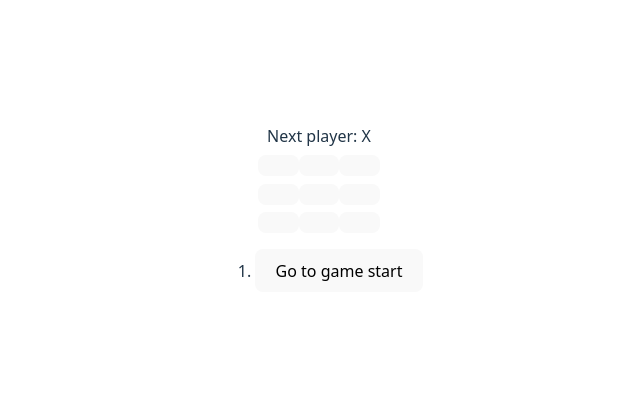
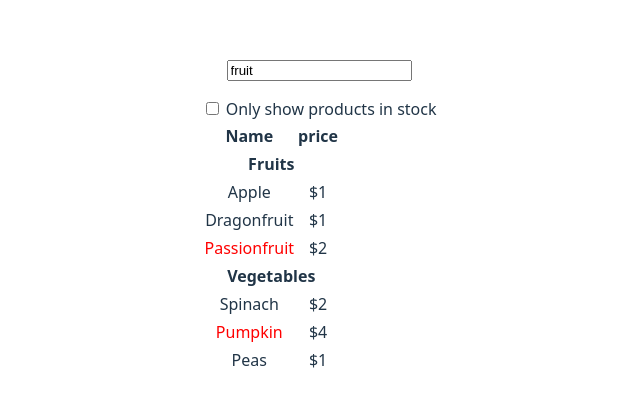
Before and after one commit to kingpark-eng/react-study, a React (Vite) app in the folder create-next-app/example/: page / in a window 1280 px wide. Shown: the part 184-588 px from the top of the page, without its empty margins (321-961 px from the left). Built offline with nearby package versions, Linux system fonts and the light colour scheme.

Commit message:
thinking-in-react finish and make old folder

```diff
--- a/create-next-app/example/src/App.jsx
+++ b/create-next-app/example/src/App.jsx
@@ -2,102 +2,91 @@ import { useState } from 'react'
 import reactLogo from './assets/react.svg'
 import viteLogo from '/vite.svg'
 import './App.css'
-import Square from './components/Square'
-import calculateWinner from './components/CalculateWinner'
 
-function Board({xIsNext, squares, onPlay}){
-  // const [xIsNext, setXIsNext] = useState(true);
-  // const [squares, setSquares] = useState(Array(9).fill(null));
+// https://ko.react.dev/learn/thinking-in-react
+const ProductCategoryRow=({category})=>{
+  return (
+    <tr>
+      <th colspan="2">{category}</th>
+    </tr>
+  );
+}
 
-  //이벤트 처리함수는 handle명칭사용
-  const handleClick=(i)=>{
-    if(squares[i] || calculateWinner(squares)){
-      return;
+const ProductRow=({product})=>{
+
+  const name = product.stocked ? product.name : <span style={{color:'red'}}>{product.name}</span>;
+
+  return (
+    <tr>
+      <td>{name}</td>
+      <td>{product.price}</td>
+    </tr>
+  )
+}
+
+const SearchBar=({filterText, inStockOnly, onFilterTextChange, onInStockOnlyChange})=>{
+  return (
+    <form>
+      <input type='text' placeholder='Search...' value={filterText} onChange={(e)=>onFilterTextChange(e.target.value)}/><p></p>
+      <label>
+        <input type="checkbox" checked={inStockOnly} onChange={(e)=>onInStockOnlyChange(e.target.checked)}/>{' '}Only show products in stock
+      </label>
+    </form>
+  );
+}
+
+const ProductTable=({products})=>{
+  const rows=[];
+  let lastCategory=null;
+
+  // map((element, index, array)=>{   //현재 요소, 현재 인덱스, 원본 배열 전체
+  // foreach() => 요소를 돌리고 배열을 반환하지않음.
+  products.forEach((element)=> {
+    if(element.category !== lastCategory){
+      rows.push(
+        <ProductCategoryRow category={element.category} key={element.category}/>
+      );
     }
-    const nextSquares = squares.slice();  //배열 복사
-    if(xIsNext){
-      nextSquares[i]='X';
-    }else{
-      nextSquares[i]='O';
-    }
-    // setSquares(nextSquares);
-    // setXIsNext(!xIsNext);
-    onPlay(nextSquares);
-  }
+    rows.push(
+      <ProductRow product={element} key={element.name} />
+    );
+    lastCategory=element.category;
+  });
 
-  const winner = calculateWinner(squares);
-  let status;
-  if(winner){
-    status = "Winner: " + winner;
-  }else{
-    status = "Next player: " + (xIsNext ? "X" : "O");
-  }
+  return (
+    <table>
+      <thead>
+        <tr>
+          <th>Name</th>
+          <th>price</th>
+        </tr>
+      </thead>
+      <tbody>{rows}</tbody>
+    </table>
+  );
+}
+
+const FilterableProductTable=({products})=>{
+  const [filterText, setFilterText] = useState('fruit');
+  const [inStockOnly, setInStockOnly] = useState(false);
 
   return (
     <>
-      <div className="status">{status}</div>
-      <div className="board-row">
-        <Square value={squares[0]} onSquareClick={()=>handleClick(0)}/>
-        <Square value={squares[1]} onSquareClick={()=>handleClick(1)}/>
-        <Square value={squares[2]} onSquareClick={()=>handleClick(2)}/>
-      </div>
-      <div className="board-row">
-        <Square value={squares[3]} onSquareClick={()=>handleClick(3)}/>
-        <Square value={squares[4]} onSquareClick={()=>handleClick(4)}/>
-        <Square value={squares[5]} onSquareClick={()=>handleClick(5)}/>
-      </div>
-      <div className="board-row">
-        <Square value={squares[6]} onSquareClick={()=>handleClick(6)}/>
-        <Square value={squares[7]} onSquareClick={()=>handleClick(7)}/>
-        <Square value={squares[8]} onSquareClick={()=>handleClick(8)}/>
-      </div>
+      <SearchBar filterText={filterText} inStockOnly={inStockOnly} onFilterTextChange={setFilterText} onInStockOnlyChange={setInStockOnly}/>
+      <ProductTable products={products} filterText={filterText} inStockOnly={inStockOnly}/>
     </>
   );
 }
 
-export default function Game(){
-  // const [xIsNext, setXIsNext] = useState(true);
-  const [history, setHistory] = useState([Array(9).fill(null)]);
-  const [currentMove, setCurrentMove] = useState(0);
-  const xIsNext = currentMove % 2 === 0;
-  const currentSquares = history[currentMove];
+const PRODUCTS = [
+  {category: "Fruits", price: "$1", stocked: true, name: "Apple"},
+  {category: "Fruits", price: "$1", stocked: true, name: "Dragonfruit"},
+  {category: "Fruits", price: "$2", stocked: false, name: "Passionfruit"},
+  {category: "Vegetables", price: "$2", stocked: true, name: "Spinach"},
+  {category: "Vegetables", price: "$4", stocked: false, name: "Pumpkin"},
+  {category: "Vegetables", price: "$1", stocked: true, name: "Peas"}
+];
 
-  const handlePlay=(nextSquares)=>{
-    const nextHistory = [...history.slice(0, currentMove+1), nextSquares];    //slice(start, end) end 바로 앞 인덱스까지 잘라짐.
-    setHistory(nextHistory);
-    setCurrentMove(nextHistory.length-1);
-    // setXIsNext(!xIsNext);
-  }
-
-  const jumpTo=(nextMove)=>{
-    setCurrentMove(nextMove);
-    // setXIsNext(nextMove % 2 === 0);
-  }
-
-  const moves = history.map((squares,move)=>{
-    let description;
-    if(move>0){
-      description = 'Go to move #' + move;
-    }else{
-      description = 'Go to game start';
-    }
-
-    return(
-      <li key={move}>
-        <button onClick={()=>jumpTo(move)}>{description}</button>
-      </li>
-    )
-
-  })
-
-  return (
-    <div className="game">
-      <div className="game-board">
-        <Board xIsNext={xIsNext} squares={currentSquares} onPlay={handlePlay} />
-      </div>
-      <div className="game-info">
-        <ol>{moves}</ol>
-      </div>
-    </div>
-  );
+export default function App() {
+  return <FilterableProductTable products={PRODUCTS} />;
 }
```
Also changed, not shown: 1 other file (tests, documents, lock files or other folders).
